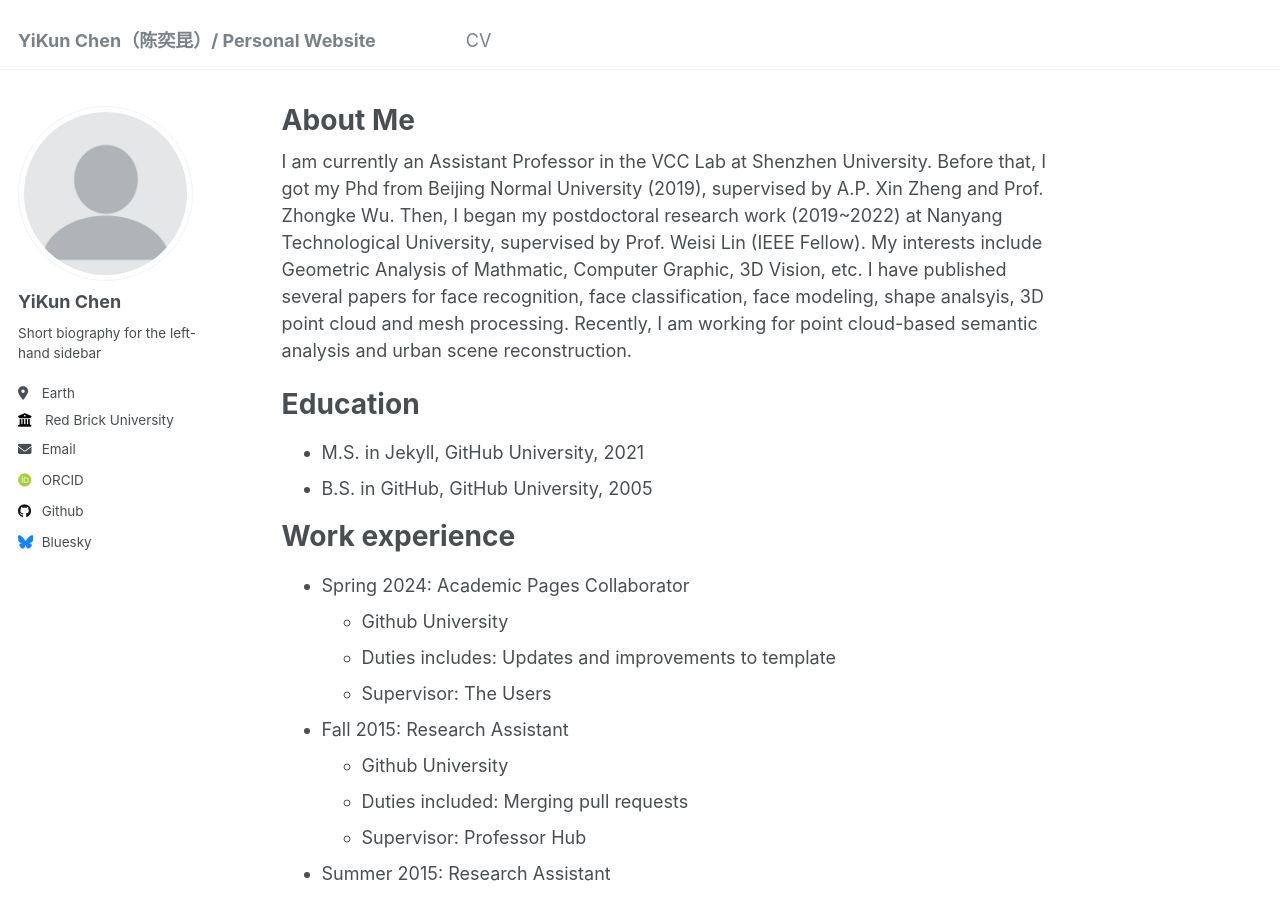
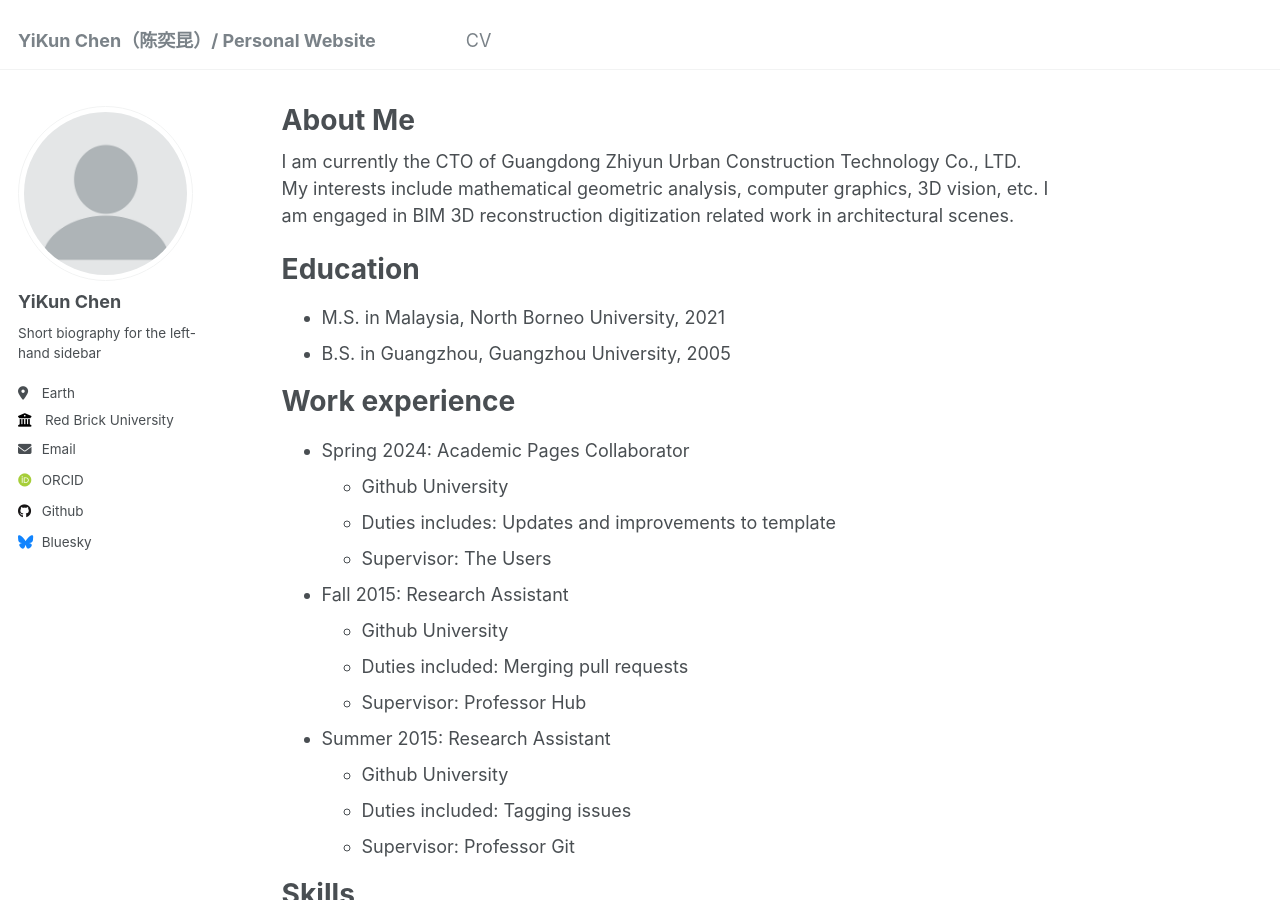
Before and after one commit to kenter1643/YikunChen, a Jekyll site: the page built from _pages/about.md, in a window 1280 px wide and 900 px high. Built offline with Jekyll 4.4.1, drawn with Linux system fonts in a browser that asks for light colours; some web fonts are replaced.

Commit message:
Update about.md

```diff
--- a/_pages/about.md
+++ b/_pages/about.md
@@ -7,13 +7,13 @@ redirect_from:
   - /about.html
 ---
 
-I am currently an Assistant Professor in the VCC Lab at Shenzhen University. Before that, I got my Phd from Beijing Normal University (2019), supervised by A.P. Xin Zheng and Prof. Zhongke Wu. Then, I began my postdoctoral research work (2019~2022) at Nanyang Technological University, supervised by Prof. Weisi Lin (IEEE Fellow).
-My interests include Geometric Analysis of Mathmatic, Computer Graphic, 3D Vision, etc. I have published several papers for face recognition, face classification, face modeling, shape analsyis, 3D point cloud and mesh processing. Recently, I am working for point cloud-based semantic analysis and urban scene reconstruction.
+I am currently the CTO of Guangdong Zhiyun Urban Construction Technology Co., LTD.
+My interests include mathematical geometric analysis, computer graphics, 3D vision, etc. I am engaged in BIM 3D reconstruction digitization related work in architectural scenes.
 
 Education
 ======
-* M.S. in Jekyll, GitHub University, 2021
-* B.S. in GitHub, GitHub University, 2005
+* M.S. in Malaysia, North Borneo University, 2021
+* B.S. in Guangzhou, Guangzhou University, 2005
 
 Work experience
 ======
```
